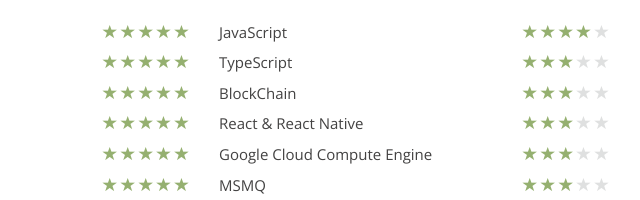
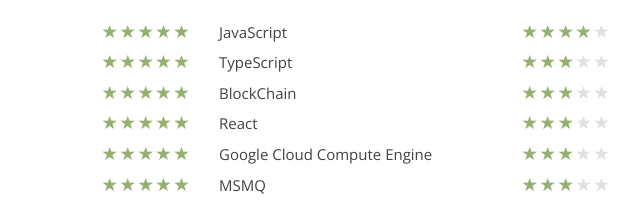
Before and after one commit to jreisz/www.reisz.com, a website: page index.html in a window 1280 px wide. Shown: the part 4721-4921 px from the top of the page, 436-1076 px from the left. Drawn offline with nearby package versions, Linux system fonts and the light colour scheme.

Commit message:
Update index.html

```diff
--- a/index.html
+++ b/index.html
@@ -841,7 +841,7 @@
 
 
 			<li>
-				<span class="ability-title">React &amp; React Native</span>
+				<span class="ability-title">React</span>
 				<span class="ability-score">
 
 
```
